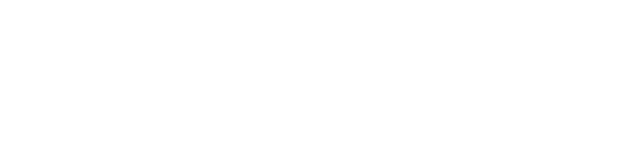
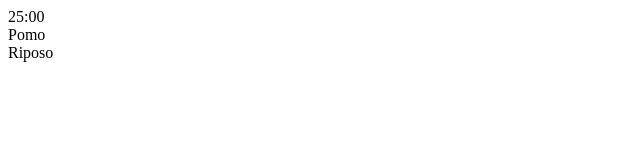
Before and after one commit to SteveNoyes/tentarNonNuoce, a plain HTML site: page index.html in a window 1280 px wide. Shown: the whole page, without its empty margins (0-640 px from the left). Drawn offline with Linux system fonts and the light colour scheme.

Commit message:
basic html

```diff
--- a/index.html
+++ b/index.html
@@ -8,5 +8,12 @@
 </head>
 <body>
 
+  <!-- Timer -->
+  <div>25:00</div>
+  <!-- Button for Timer start -->
+  <div>Pomo</div>
+  <!-- Button for Rest Timer start -->
+  <div>Riposo</div>
+
 </body>
 </html>
```
